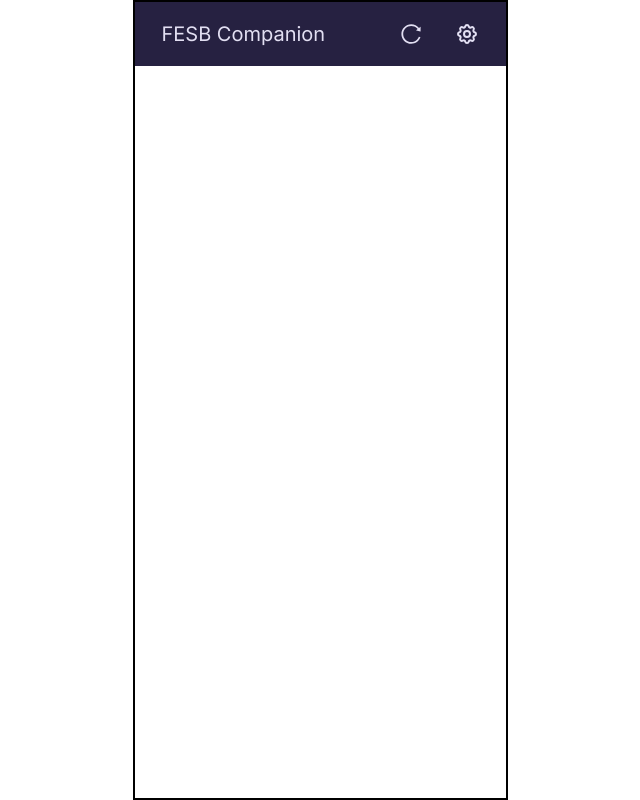
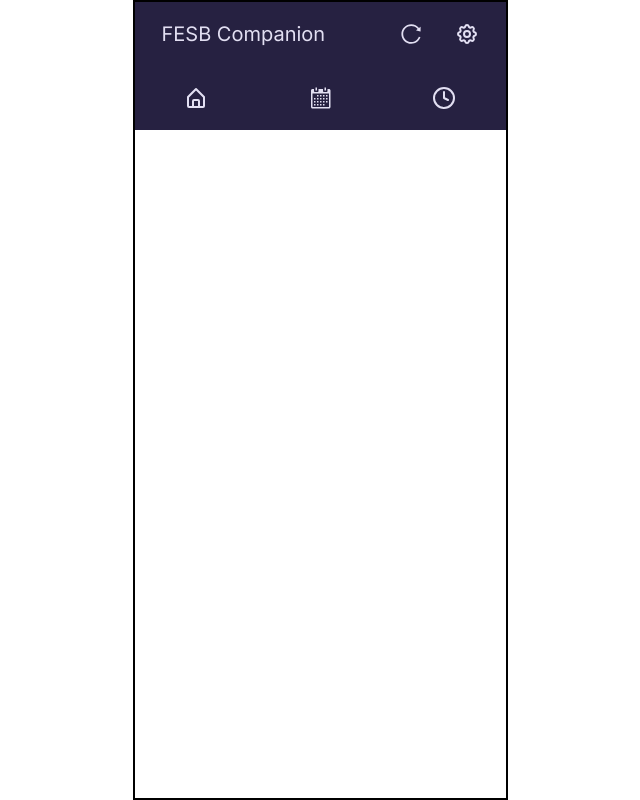
Before and after one commit to Ljusaj123/FESB-Companion, a React (Create React App) app: page / in a window 1280 px wide. Shown: the whole page, without its empty margins (320-960 px from the left). Built offline with nearby package versions, Linux system fonts and the light colour scheme.

Commit message:
created footer module

```diff
--- a/src/App.js
+++ b/src/App.js
@@ -1,8 +1,10 @@
 import Header from "./modules/header/Header";
+import Footer from "./modules/footer/Footer";
 function App() {
   return (
     <div className="App">
-      <Header></Header>
+      <Header />
+      <Footer />
     </div>
   );
 }
--- /dev/null
+++ b/src/modules/footer/Footer.js
@@ -0,0 +1,16 @@
+import React from "react";
+import { BiHomeAlt } from "react-icons/bi";
+import { GoCalendar } from "react-icons/go";
+import { FiClock } from "react-icons/fi";
+
+function Footer() {
+  return (
+    <footer>
+      <BiHomeAlt />
+      <GoCalendar />
+      <FiClock />
+    </footer>
+  );
+}
+
+export default Footer;
--- a/src/styles/css/style.css
+++ b/src/styles/css/style.css
@@ -50,7 +50,6 @@ svg {
 
 header {
   background-color: #262141;
-  width: 100%;
   display: -webkit-box;
   display: -ms-flexbox;
   display: flex;
@@ -74,3 +73,19 @@ header .icon-holder {
 header .icon-holder > svg {
   cursor: pointer;
 }
+
+footer {
+  display: -webkit-box;
+  display: -ms-flexbox;
+  display: flex;
+  -ms-flex-pack: distribute;
+      justify-content: space-around;
+  background-color: #262141;
+  -webkit-box-align: center;
+      -ms-flex-align: center;
+          align-items: center;
+  padding: 20px 0;
+}
+footer > svg {
+  cursor: pointer;
+}
--- /dev/null
+++ b/src/styles/scss/modules/_footer.scss
@@ -0,0 +1,13 @@
+@use "../base/index" as *;
+
+footer {
+  display: flex;
+  justify-content: space-around;
+  background-color: $purple-secondary--dark;
+  align-items: center;
+  padding: 20px 0;
+
+  & > svg {
+    cursor: pointer;
+  }
+}
--- a/src/styles/scss/modules/_header.scss
+++ b/src/styles/scss/modules/_header.scss
@@ -2,7 +2,6 @@
 
 header {
   background-color: $purple-secondary--dark;
-  width: 100%;
   display: flex;
   justify-content: space-between;
   align-items: center;
--- a/src/styles/scss/modules/_index.scss
+++ b/src/styles/scss/modules/_index.scss
@@ -1 +1,2 @@
 @forward "./header";
+@forward "./footer";
```
